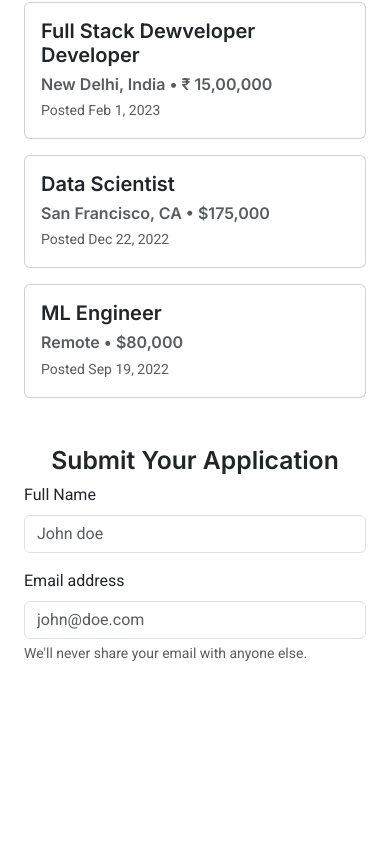
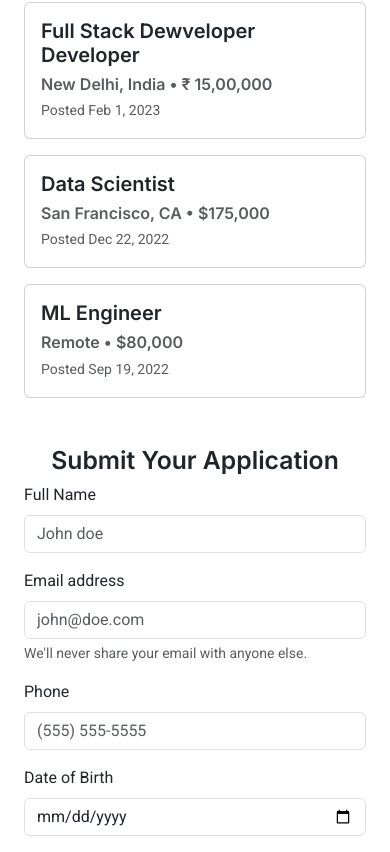
Before and after one commit to rmathew21/jovianCareersSite-bootstrap, a plain HTML site: page src/index.html in a window 390 px wide. Shown: the part 1040-1892 px from the top of the page. Before the commit the page ends 1720 px from the top, so only its background shows below. Drawn offline with nearby package versions, Linux system fonts and the light colour scheme.

Commit message:
added phone and dob fields to form

```diff
--- a/src/index.html
+++ b/src/index.html
@@ -215,15 +215,48 @@
       required
       placeholder="John doe"
       id="fullname"
-      >
+      />
   </div>
 
   <!-- EMAIL -->
     <div class="mb-3 col-sm-6">
       <label for="email" class="form-label">Email address</label>
-      <input type="email" class="form-control" name="email" id="email" placeholder="john@doe.com" aria-describedby="emailHelp" required>
+      <input
+      type="email"
+      class="form-control"
+      name="email"
+      id="email"
+      placeholder="john@doe.com"
+      aria-describedby="emailHelp"
+      required
+      />
       <div id="emailHelp" class="form-text">We'll never share your email with anyone else.</div>
     </div>
+      <!-- phone  -->
+       <div class="mb-3 col-sm-6">
+        <label for="phone" class="form-label">Phone</label>
+        <input
+        type="tel"
+        class="form-control"
+        id="phone"
+        placeholder="(555) 555-5555"
+        name="phone"
+        required
+        />
+       </div>
+
+       <!-- DOB -->
+       <div class="mb-3 col-sm-6">
+        <label for="dob" class="form-label">Date of Birth</label>
+        <input
+        type="date"
+        class="form-control"
+        id="phone"
+        name="phone"
+        required/>
+       </div>
+
+
   </form>
 
 </div>
```
